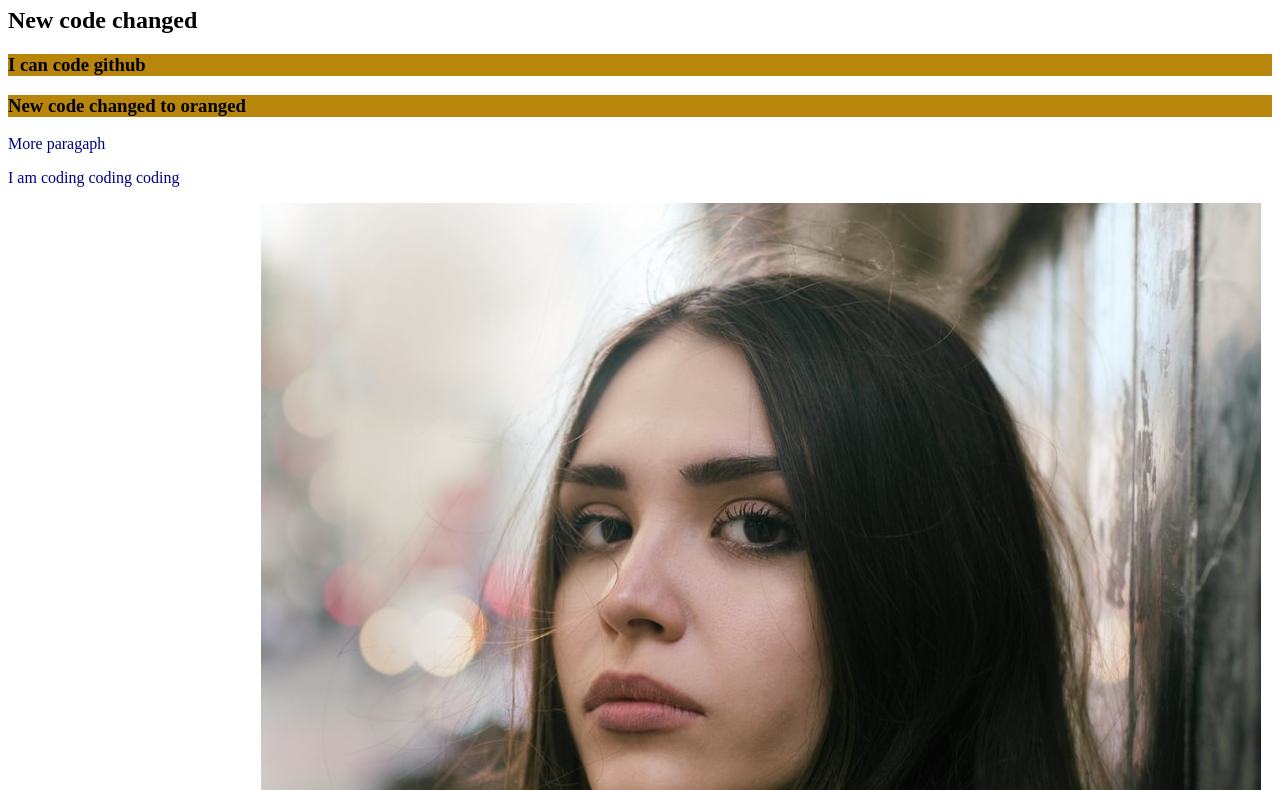
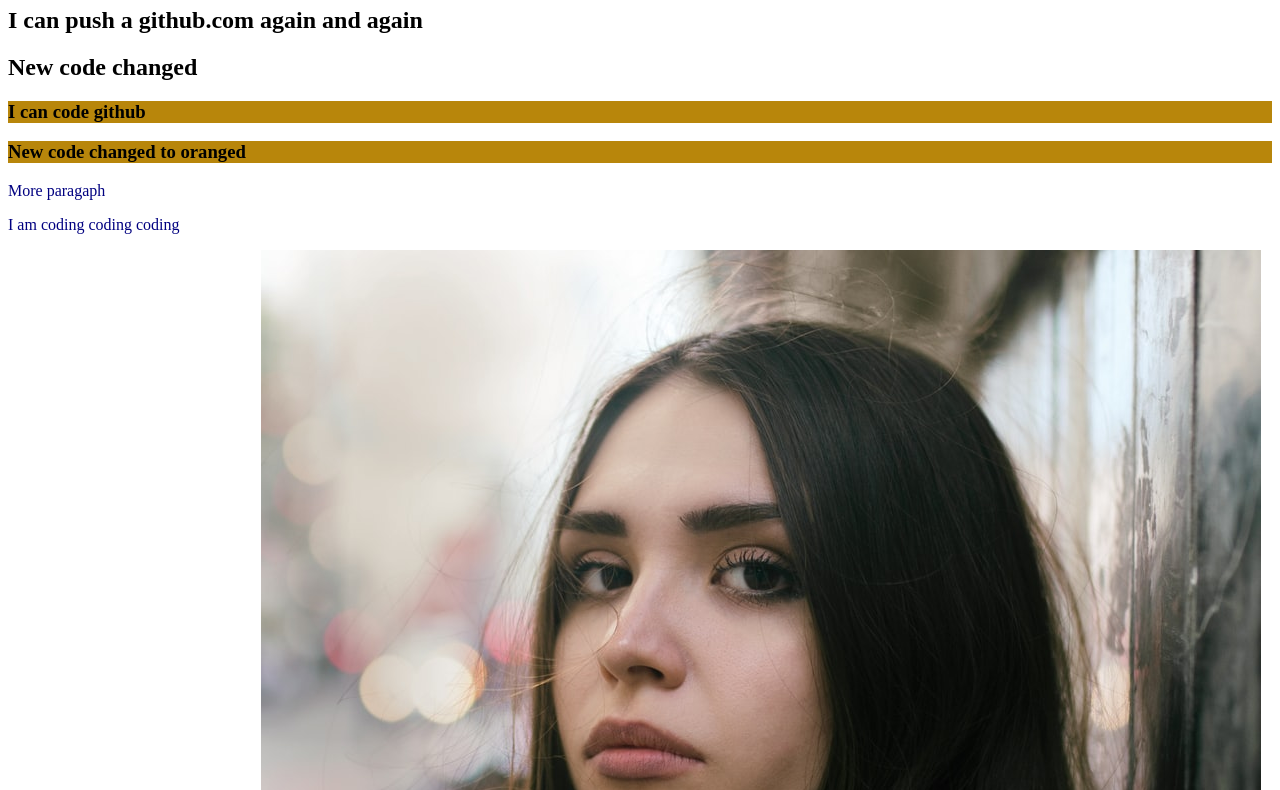
Before and after one commit to jahanarabegum97/my-second-repo, a plain HTML site: page index.html in a window 1280 px wide. Shown: the part 73-863 px from the top of the page. Drawn offline with Linux system fonts and the light colour scheme.

Commit message:
update commit

```diff
--- a/index.html
+++ b/index.html
@@ -9,6 +9,7 @@
 </head>
 <body>
     <h1>My Github</h1>
+    <h2>I can push a github.com again and again</h2>
     <h2>New code changed</h2>
     <h3>I can code github</h3>
     <h3>New code changed to oranged</h3>
```
